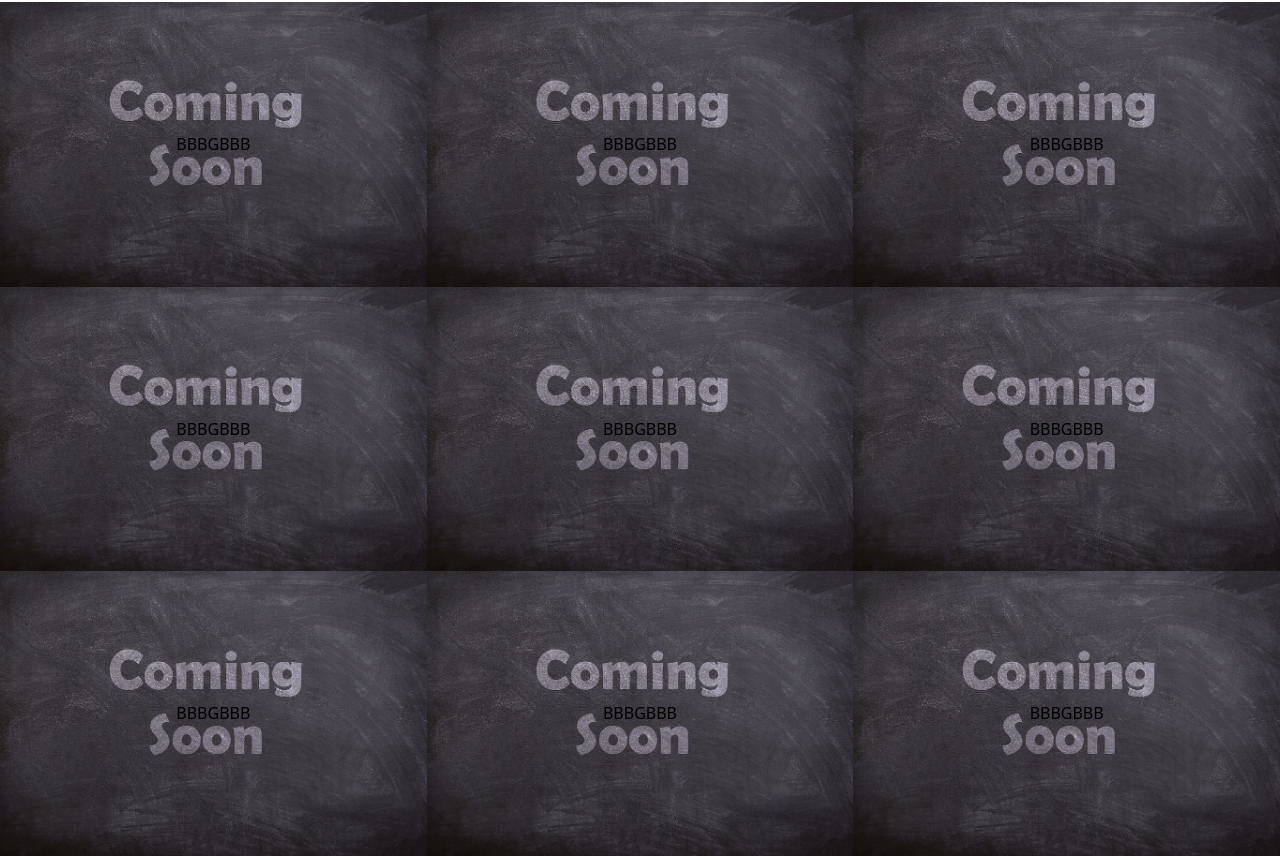
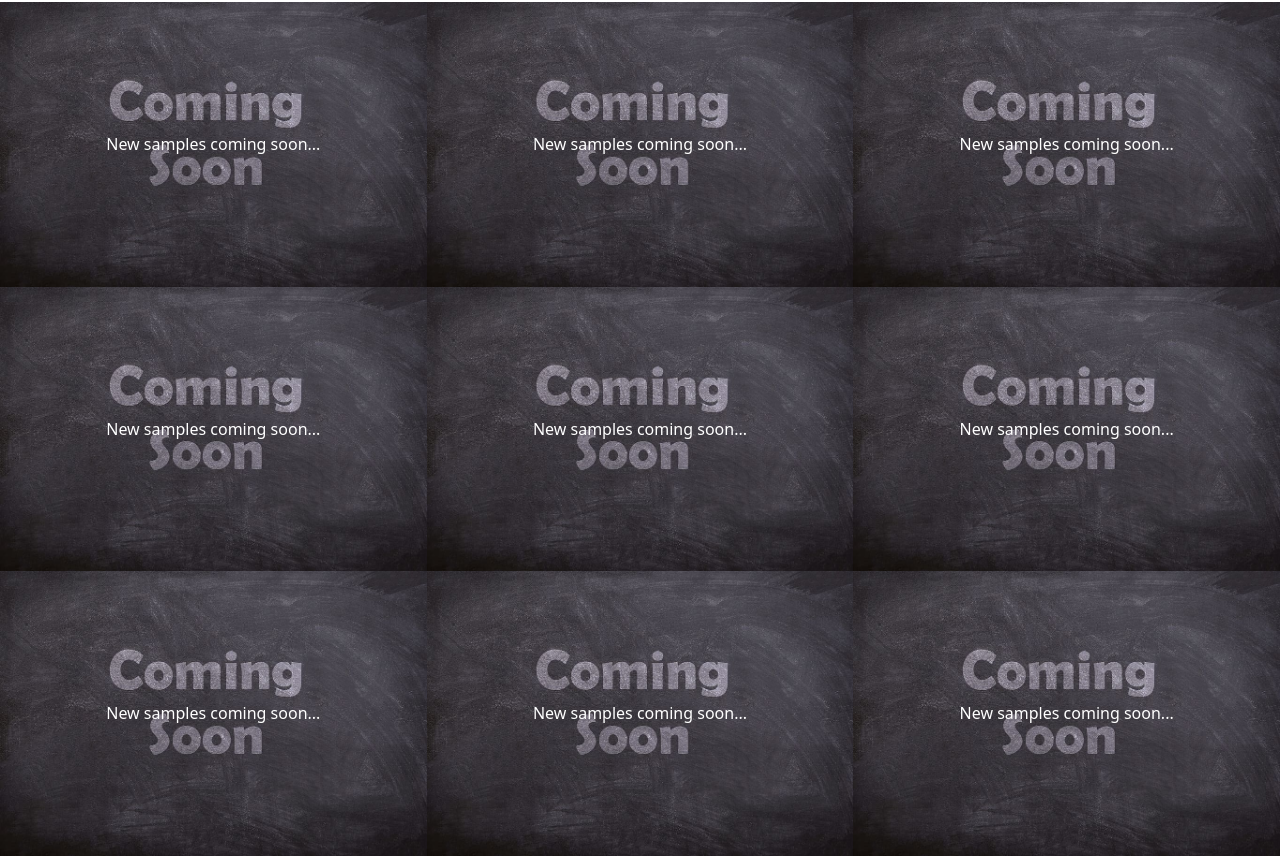
Before and after one commit to BehnamSeydAbadi/Portfolio, a React (Create React App) app: page / in a window 1280 px wide. Shown: the part 1330-2186 px from the top of the page. Built offline with nearby package versions, Linux system fonts and the light colour scheme.

Commit message:
Image alt added to h1 and color changed

```diff
--- a/src/Components/Samples.jsx
+++ b/src/Components/Samples.jsx
@@ -4,14 +4,16 @@ function Samples({ samplesShot }) {
   return (
     <div className='bg-cadmiumOrange grid grid-cols-none md:grid-cols-2 lg:grid-cols-3'>
       {samplesShot.map((sampleShot) => (
-        <a className='relative flex justify-center items-center' href={sampleShot.href}>
+        <a
+          className='relative flex justify-center items-center'
+          href={sampleShot.href}>
           <img
             className='transition duration-500 hover:opacity-0'
             src={sampleShot.path}
             alt={sampleShot.alt}
           />
 
-          <h1 className='absolute'>BBBGBBB</h1>
+          <h1 className='absolute text-white'>{sampleShot.alt}</h1>
         </a>
       ))}
     </div>
```
